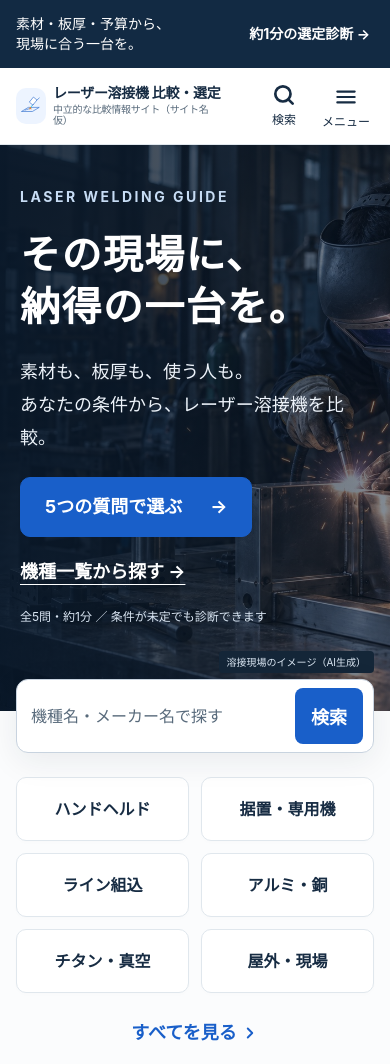
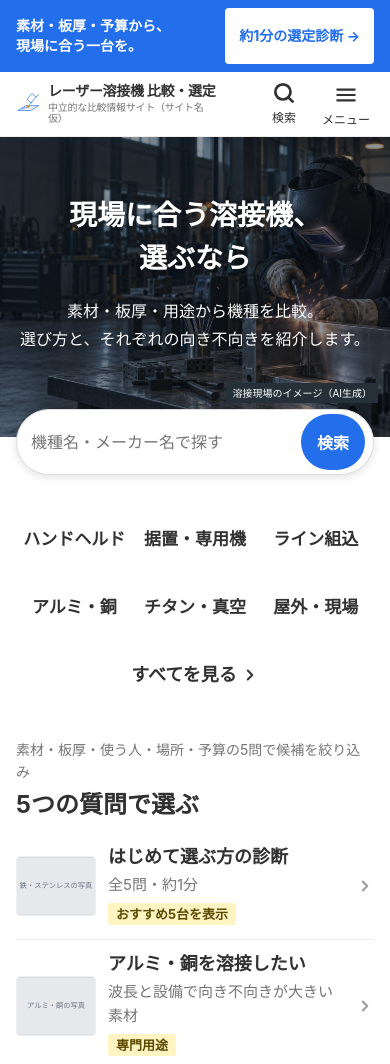
Before and after one commit to nj93a1/yosetsu-navi, a website: page src/index.html in a window 390 px wide. Shown: the top 1064 px of the page. Drawn offline with Linux system fonts and the light colour scheme; a web font is replaced by a local one.

Commit message:
fix: 元の比較メディア構成を活かした控えめなデザインに修正

```diff
--- a/src/assets/css/style.css
+++ b/src/assets/css/style.css
@@ -323,161 +323,71 @@ mark { background: linear-gradient(transparent 55%, var(--c-marker) 55%); color:
 .cta { margin: 32px 0 0; display: grid; gap: var(--gap); }
 @media (min-width: 760px) { .cta { grid-template-columns: 1fr 1fr; } .cta .btn + .btn { margin-top: 0; } }
 
-/* 写真と読みやすさを中心にした共通デザイン */
-:root {
-  --c-text: #172c43;
-  --c-sub: #586a7b;
-  --c-line: #e0e7ed;
-  --c-line-2: #c8d3df;
-  --c-gray: #f3f6f9;
-  --c-brand: #195fc9;
-  --c-brand-dark: #124998;
-  --c-brand-light: #edf4ff;
-  --c-chip-bg: #edf4ff;
-  --c-chip-text: #214f89;
-  --radius: 10px;
-  --wrap: 1200px;
-}
-body { background: #fbfcfd; }
-.wrap { padding-inline: 24px; }
+/* 元の比較メディアの構成を保ち、写真の視認性と商品表示を調整 */
 .skip-link { position: fixed; top: -100px; left: 16px; padding: 16px; z-index: 100; background: #fff; }
 .skip-link:focus { top: 8px; }
-.topstrip { background: #122a43; }
-.topstrip__in { padding-block: 6px; }
-.topstrip__text { font-size: 18px; font-weight: 400; }
-.topstrip__btn { min-height: 56px; background: transparent; color: #fff; font-size: 18px; }
-.header__in { min-height: 80px; padding-inline: 24px; }
-.header__mark { width: 42px; height: 42px; padding: 7px; background: var(--c-brand-light); border-radius: 10px; }
-.header__tools { gap: 12px; }
-.header__tool { border-radius: 8px; }
-.hero { isolation: isolate; background: #142638; }
-.hero::after { content: ""; position: absolute; inset: 0; z-index: -1; background: linear-gradient(90deg, rgba(9,24,41,.88), rgba(9,24,41,.55) 50%, rgba(9,24,41,.12)); }
-.hero__img { position: absolute; inset: 0; z-index: -2; width: 100%; height: 100%; object-position: center 58%; }
-.hero__text { position: relative; inset: auto; max-width: var(--wrap); min-height: 550px; margin: auto; align-items: flex-start; text-align: left; padding: 56px 24px 78px; color: #fff; }
-.hero__eyebrow { font-size: 14px; letter-spacing: .18em; margin: 0 0 20px; color: #c7dcf4; font-weight: 700; }
-.hero__title { color: #fff; font-size: clamp(36px, 4.4vw, 60px); line-height: 1.3; letter-spacing: .035em; margin-bottom: 22px; }
-.hero__lead { color: #edf3fa; font-size: 20px; line-height: 1.85; }
-.hero__actions { display: flex; align-items: center; gap: 24px; margin-top: 28px; }
-.hero__actions .btn { width: auto; min-height: 64px; gap: 28px; padding-inline: 24px; }
-.hero__link { color: #fff; font-size: 18px; font-weight: 700; text-underline-offset: 6px; min-height: 56px; display: flex; align-items: center; }
-.hero__note { color: #dae6f3; font-size: 14px; margin: 14px 0 0; }
-.hero__caption { position: absolute; right: 16px; bottom: 14px; padding: 3px 8px; background: #142638; color: #dbe7f3; font-size: 12px; border-radius: 4px; }
-.hero__search { max-width: 840px; margin-top: -32px; }
-.hero__search form { border-radius: 12px; min-height: 72px; padding: 8px 10px 8px 22px; box-shadow: 0 8px 32px #14263814; }
-.hero__search input { min-height: 56px; font-size: 18px; }
-.hero__search input::placeholder { color: var(--c-sub); }
-.hero__search button { min-height: 56px; border-radius: 8px; font-size: 18px; padding-inline: 24px; }
-.catgrid { gap: 12px; padding-top: 32px; }
-.catgrid a { border: 1px solid var(--c-line); background: #fff; min-height: 72px; font-size: 18px; box-shadow: 0 2px 4px #14263803; }
-.catgrid__more a { min-height: 56px; color: var(--c-brand); }
-.cols { gap: 40px; }
-.cols > main { min-width: 0; }
-.section { padding-top: 48px; }
-.sec-head { padding-left: 16px; border-left: 4px solid var(--c-brand); margin-bottom: 22px; }
-.sec-head__eyebrow { font-size: 16px; margin-bottom: 8px; }
-.sec-head h2 { font-size: 28px; }
-.rows a { padding-block: 18px; gap: 16px; }
-.rows__img { border: 0; }
-.rows__title { line-height: 1.6; }
-.rows__meta { font-size: 18px; line-height: 1.6; }
-.chip, .badge { font-size: 14px; padding: 5px 9px; }
-.sec-more { background: #fff; border: 1px solid var(--c-line); border-radius: 8px; margin-top: 20px; color: var(--c-brand); }
-.side { padding-top: 48px; }
-.side > h2 { font-size: 24px; }
-.side .rows__title { font-size: 18px; }
-.side .rows__meta { font-size: 14px; white-space: normal; }
-.side .rows .ico--s { color: var(--c-brand); width: 30px; height: 30px; }
-.side .box { padding: 24px; background: #eaf1f8; border-top: 3px solid var(--c-brand); }
-.side .box h2 { font-size: 24px !important; }
-.side .box p { font-size: 18px !important; }
+.hero { isolation: isolate; background: #263039; }
+.hero::after { content: ""; position: absolute; inset: 0; z-index: -1; background: rgba(12, 20, 27, .46); }
+.hero__img { position: absolute; inset: 0; z-index: -2; height: 100%; object-position: center 58%; }
+.hero__text { position: relative; inset: auto; min-height: 360px; max-width: var(--wrap); margin: auto; padding: 52px 16px 76px; color: #fff; }
+.hero__title { color: #fff; font-size: 36px; line-height: 1.55; margin-bottom: 16px; text-shadow: 0 1px 8px #0006; }
+.hero__lead { color: #fff; font-size: 18px; line-height: 1.8; text-shadow: 0 1px 6px #0008; }
+.hero__caption { position: absolute; right: 12px; bottom: 10px; padding: 2px 6px; background: #263039; color: #fff; font-size: 11px; }
+.hero__search input::placeholder { color: #757575; }
+.hero__search input, .hero__search button, .topstrip__btn { min-height: 56px; }
+.cols > main, .card, .pcard { min-width: 0; }
 .image-note { font-size: 14px; color: var(--c-sub); line-height: 1.7; margin: 0 0 16px; }
 .image-label { display: block; font-size: 12px; margin-bottom: 8px; }
 .rcard__body > .image-label { grid-column: 1; grid-row: 2; }
 .rcard__body > div { grid-column: 2; grid-row: 1 / 3; }
-.compare__col .pcard__img { float: none; width: 100%; margin: 0 0 8px; }
-.cards, .grid { gap: 20px; }
-.card, .pcard { min-width: 0; border: 1px solid var(--c-line); border-radius: 12px; overflow: hidden; background: #fff; }
-.card a, .pcard a { height: 100%; padding: 14px; }
-.card__img, .pcard__img { border: 0; background: #e9eef3; object-fit: contain; margin-bottom: 14px; }
-.card__name, .pcard__name { font-size: 18px; line-height: 1.6; }
-.card__cat, .card__maker, .pcard__maker { font-size: 14px; line-height: 1.7; }
-.card__price, .pcard__price { font-size: 16px; margin-top: 12px; }
+.card__img, .pcard__img, .rcard__img, .product__image { object-fit: contain; background: #e9eef3; }
+.card__name, .pcard__name { font-size: 18px; line-height: 1.5; }
 .card__price b, .pcard__price b { font-size: 18px; }
-.news a { padding-block: 22px; }
-.news b { line-height: 1.8; }
 .tabs button, .subnav a { color: var(--c-sub); }
-.tabs button[aria-selected="true"] { color: var(--c-brand); border-color: var(--c-brand); }
-.tabs, .chips { gap: 12px; }
 .chips button { min-height: 56px; }
-.pnav--choices button { min-height: 84px; border-radius: 10px; }
-.question__help, .pnav__sub, .rcard__reason { font-size: 18px; }
-.rcard__img, .product__image { object-fit: contain; background: #e9eef3; }
-.rcard__name, .product__head h1 { font-size: 24px; }
-.footer { background: #eef3f7; margin-top: 72px; }
-.btn, .catgrid a, .card, .pcard, .sec-more { transition: border-color .18s, background-color .18s, box-shadow .18s; }
-@media (hover: hover) {
-  .btn--primary:hover { background: var(--c-brand-dark); }
-  .catgrid a:hover, .card:hover, .pcard:hover, .sec-more:hover { border-color: #7ea5d7; box-shadow: 0 4px 16px #1736530d; }
-  .rows a:hover, .news a:hover, .header__tool:hover { background: var(--c-brand-light); }
+.header__tools { gap: 12px; }
+@media (min-width: 900px) {
+  .cols { grid-template-columns: minmax(0, 1fr) 288px; gap: 32px; }
+  .home .cards { grid-template-columns: repeat(3, minmax(0, 1fr)); gap: 24px 16px; }
+  .rows--2col { column-gap: 20px; }
+  .rows--2col a { grid-template-columns: 72px minmax(0, 1fr) 16px; gap: 10px; }
+  .rows--2col .rows__img { width: 72px; }
+  .rows--2col .rows__title { font-size: 18px; }
 }
-@media (min-width: 900px) {
-  .cols { grid-template-columns: minmax(0, 1fr) 288px; }
-  .home .cards { grid-template-columns: repeat(3, minmax(0, 1fr)); }
-  .home .rows--2col { grid-template-columns: 1fr; }
+@media (min-width: 600px) and (max-width: 899px) {
   .grid { grid-template-columns: repeat(3, minmax(0, 1fr)); }
 }
-@media (min-width: 600px) and (max-width: 899px) {
-  .grid { grid-template-columns: repeat(2, minmax(0, 1fr)); }
-}
 @media (max-width: 599px) {
-  .wrap, .header__in { padding-inline: 16px; }
-  .topstrip__text, .topstrip__btn { font-size: 14px; }
-  .topstrip__in { gap: 8px; }
-  .topstrip__btn { padding-inline: 4px; }
-  .header__in { min-height: 76px; gap: 4px; }
-  .header__brand { gap: 7px; }
-  .header__mark { width: 30px; height: 36px; padding: 4px; }
-  .header__name { font-size: 14px; }
-  .header__name small { font-size: 10px; white-space: normal; max-width: 160px; }
-  .header__tools { gap: 12px; }
-  .header__tool { min-width: 44px; }
-  .hero__text { min-height: 566px; padding: 40px 20px 84px; }
+  .hero__text { min-height: 300px; padding: 36px 20px 62px; }
+  .hero__title { font-size: 28px; }
+  .hero__lead { font-size: 16px; }
   .hero__img { object-position: 64% center; }
-  .hero::after { background: linear-gradient(90deg, #091829eb, #09182980); }
-  .hero__title { font-size: 40px; }
-  .hero__lead { font-size: 18px; }
-  .hero__actions { flex-direction: column; align-items: flex-start; gap: 8px; margin-top: 22px; }
-  .hero__actions .btn { min-height: 60px; }
-  .hero__note { font-size: 12px; margin-top: 6px; }
-  .hero__caption { bottom: 38px; font-size: 10px; }
-  .hero__search form { padding-left: 12px; gap: 6px; }
+  .hero__caption { bottom: 34px; font-size: 10px; }
+  .hero__search form { padding-left: 12px; }
   .hero__search .ico { display: none; }
   .hero__search input { font-size: 16px; }
   .hero__search button { padding-inline: 16px; }
-  .catgrid { grid-template-columns: repeat(2, minmax(0, 1fr)); padding-top: 24px; }
-  .catgrid a { font-size: 16px; min-height: 64px; }
-  .section, .side { padding-top: 36px; }
-  .sec-head h2 { font-size: 24px; }
-  .sec-head__eyebrow { font-size: 14px; }
+  .header__name { font-size: 14px; }
+  .header__name small { font-size: 10px; white-space: normal; max-width: 160px; }
+  .header__brand { gap: 6px; }
+  .header__mark { width: 26px; }
+  .header__tool { min-width: 44px; }
+  .topstrip__text, .topstrip__btn { font-size: 14px; }
   .rows a { grid-template-columns: 80px minmax(0, 1fr) 18px; gap: 12px; }
   .rows__img { width: 80px; }
   .rows__title { font-size: 18px; }
-  .rows__meta { font-size: 16px; }
-  .cards, .grid { grid-template-columns: 1fr; gap: 16px; }
-  .card a, .pcard a { display: flow-root; }
-  .card__img, .pcard__img { float: left; width: 112px; aspect-ratio: 1; margin: 0 16px 8px 0; }
-  .card__cat { font-size: 12px; }
+  .card__name, .pcard__name { overflow-wrap: anywhere; }
   .rcard__body { grid-template-columns: 88px minmax(0, 1fr); }
   .rcard__img { width: 88px; }
-}
-@media (prefers-reduced-motion: reduce) {
-  *, *::before, *::after { transition: none !important; scroll-behavior: auto !important; }
 }
 @media (max-width: 359px) {
   .header__tools > a { display: none; }
   .header__tools { flex-shrink: 0; }
   .header__tool { white-space: nowrap; }
 }
+@media (prefers-reduced-motion: reduce) {
+  *, *::before, *::after { transition: none !important; }
+}
 
 /* スマホだけ改行 */
 @media (min-width: 600px) { .sp { display: none; } }
--- a/src/index.html
+++ b/src/index.html
@@ -8,7 +8,7 @@
   <link rel="preconnect" href="https://fonts.googleapis.com">
   <link rel="preconnect" href="https://fonts.gstatic.com" crossorigin>
   <link href="https://fonts.googleapis.com/css2?family=BIZ+UDPGothic:wght@400;700&display=swap" rel="stylesheet">
-  <link rel="stylesheet" href="/assets/css/style.css?v=7">
+  <link rel="stylesheet" href="/assets/css/style.css?v=8">
   <title>レーザー溶接機 比較・選定｜5つの質問で現場に合う1台を</title>
   <meta name="description" content="レーザー溶接機を素材・板厚・使う人・場所・予算の5問で選定する中立的な比較サイト。ハンドヘルドから自動化ライン組込まで、他社製品を含めて比較できます。">
 </head>
@@ -20,11 +20,8 @@
 <section class="hero" aria-label="サイト紹介">
   <img class="hero__img" src="/assets/images/workshop.jpg" alt="保護具を着用して金属を溶接する作業者のイメージ" width="1536" height="1024" fetchpriority="high">
   <div class="hero__text">
-    <p class="hero__eyebrow">LASER WELDING GUIDE</p>
-    <h1 class="hero__title">その現場に、<br>納得の一台を。</h1>
-    <p class="hero__lead">素材も、板厚も、使う人も。<br>あなたの条件から、レーザー溶接機を比較。</p>
-    <div class="hero__actions"><a class="btn btn--primary" href="/diagnosis/">5つの質問で選ぶ <span aria-hidden="true">→</span></a><a class="hero__link" href="/lineup/">機種一覧から探す →</a></div>
-    <p class="hero__note">全5問・約1分 ／ 条件が未定でも診断できます</p>
+    <h1 class="hero__title">現場に合う溶接機、<br class="sp">選ぶなら</h1>
+    <p class="hero__lead">素材・板厚・用途から機種を比較。<br>選び方と、それぞれの向き不向きを紹介します。</p>
   </div>
   <span class="hero__caption">溶接現場のイメージ（AI生成）</span>
 </section>
--- a/worker/index.js
+++ b/worker/index.js
@@ -122,7 +122,7 @@ function pageShell(title, body) {
 <meta name="robots" content="noindex,nofollow"><title>${esc(title)}</title>
 <link rel="preconnect" href="https://fonts.googleapis.com"><link rel="preconnect" href="https://fonts.gstatic.com" crossorigin>
 <link href="https://fonts.googleapis.com/css2?family=BIZ+UDPGothic:wght@400;700&display=swap" rel="stylesheet">
-<link rel="stylesheet" href="/assets/css/style.css?v=7"></head><body>
+<link rel="stylesheet" href="/assets/css/style.css?v=8"></head><body>
 <div id="siteHeader"></div>
 ${body}
 <div id="siteFooter"></div>
```
Also changed, not shown: src/about/index.html (+1 -1 lines), src/diagnosis/index.html (+1 -1 lines), src/lineup/index.html (+1 -1 lines).
